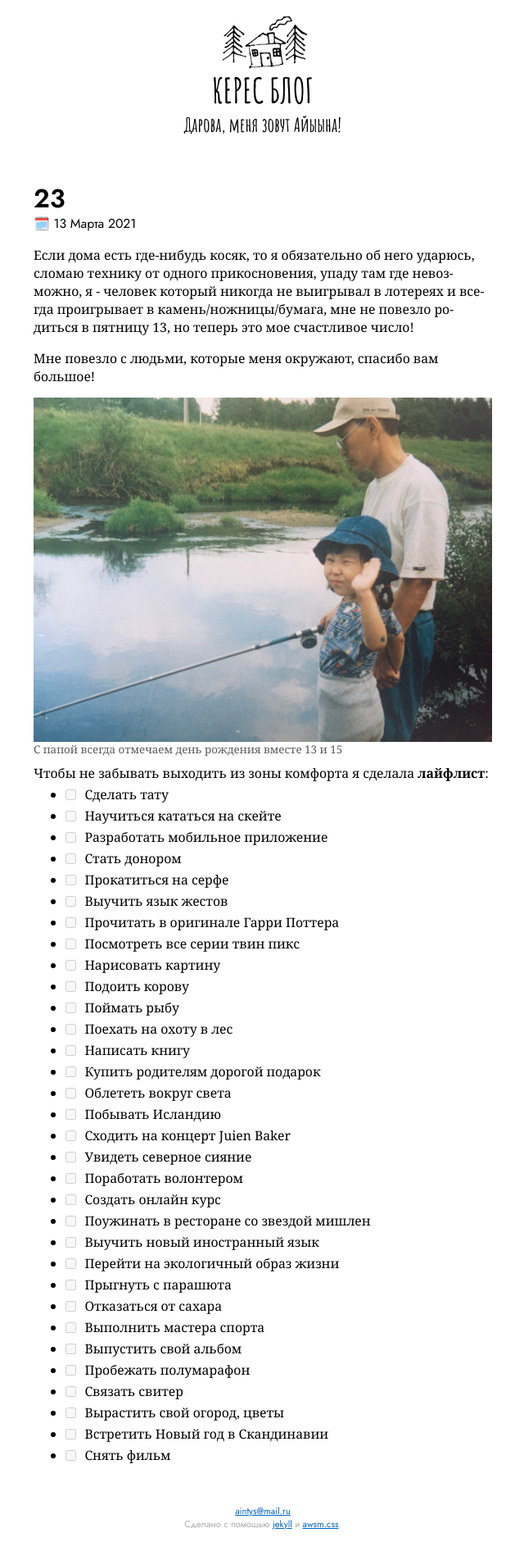
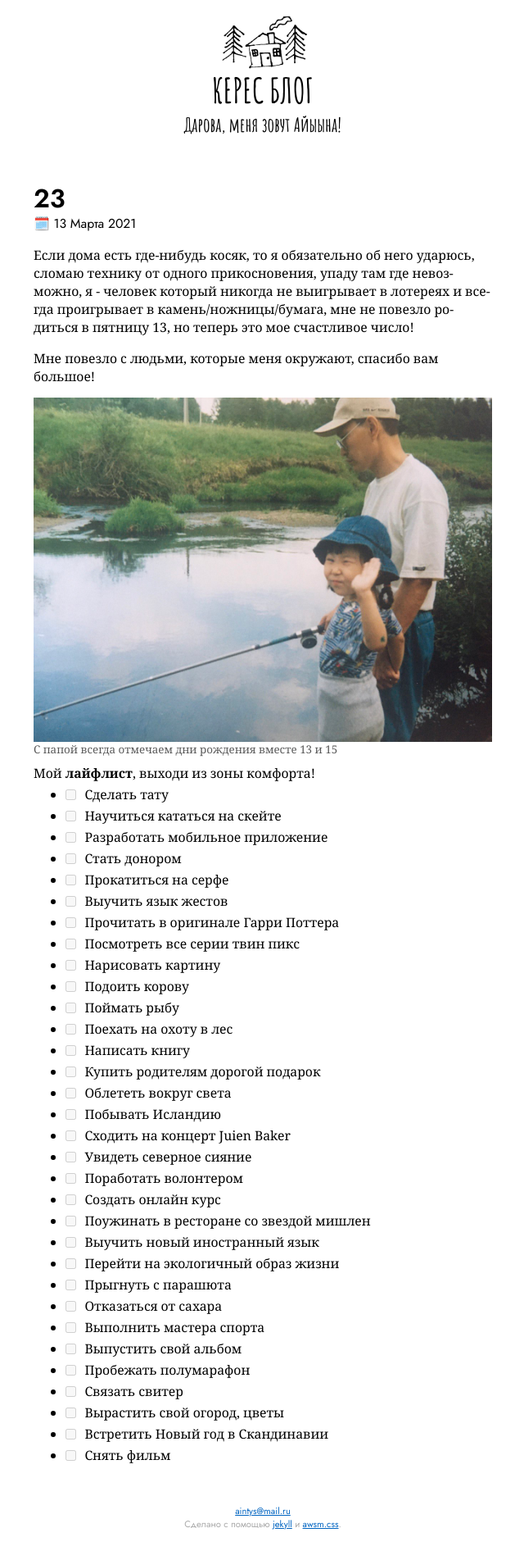
Before and after one commit to keresm/keresaina.github.io, a Jekyll site: the page built from _posts/2021-03-13-23.md, in a window 1280 px wide. Shown: the whole page at 82% size, without its empty margins (319-959 px from the left). Built offline with Jekyll 4.4.1, drawn with Linux system fonts in a browser that asks for light colours.

Commit message:
Update 2021-03-13-23.md

```diff
--- a/_posts/2021-03-13-23.md
+++ b/_posts/2021-03-13-23.md
@@ -5,16 +5,16 @@
 
 ---
 
-Если дома есть где-нибудь косяк, то я обязательно об него ударюсь, сломаю технику от одного прикосновения, упаду там где невозможно, я - человек который никогда не выигрывал в лотереях и всегда проигрывает в камень/ножницы/бумага, мне не повезло родиться в пятницу 13, но теперь это мое счастливое число!
+Если дома есть где-нибудь косяк, то я обязательно об него ударюсь, сломаю технику от одного прикосновения, упаду там где невозможно, я - человек который никогда не выигрывает в лотереях и всегда проигрывает в камень/ножницы/бумага, мне не повезло родиться в пятницу 13, но теперь это мое счастливое число!
 
 Мне повезло с людьми, которые меня окружают, спасибо вам большое!
 
 <figure>
-  <img src="{{ site.url }}/assets/images/yaibatya.jpg" data-action="zoom" /><figcaption> С папой всегда отмечаем день рождения вместе 13 и 15</figcaption>
+  <img src="{{ site.url }}/assets/images/yaibatya.jpg" data-action="zoom" /><figcaption> С папой всегда отмечаем дни рождения вместе 13 и 15</figcaption>
 </figure>
 
 
-Чтобы не забывать выходить из зоны комфорта я сделала **лайфлист**:
+Мой **лайфлист**, выходи из зоны комфорта!
 
 
 - [ ]  Сделать тату
```
